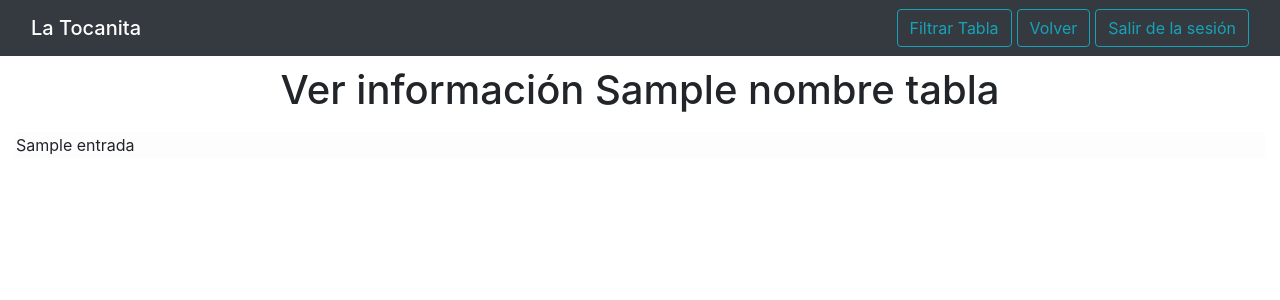
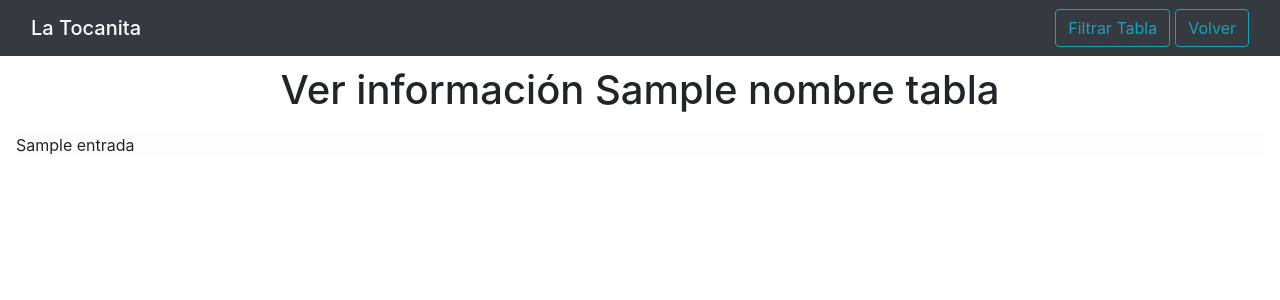
Before and after one commit to facaslo/base_datos_La_Tocanita, a Flask app: template templates/verTabla.html in a window 1280 px wide. Shown: the top 300 px of the page. Run offline with Flask 2, Linux system fonts and the light colour scheme; the template is opened without the code that fills it: most values are stand-ins (such as "Sample title", 1, 10 or a date in 2020); some libraries are stand-ins or nearby versions.

Commit message:
Se corrigieron errores en botones

```diff
--- a/templates/verTabla.html
+++ b/templates/verTabla.html
@@ -28,13 +28,6 @@
         >
           Volver
         </button>
-        <button
-          onclick="logout()"
-          class="btn btn-outline-info my-2 my-sm-0 d-flex"
-          id="nav-salir"
-        >
-          Salir de la sesión
-        </button>
       </div>
     </div>
   </nav>
```
Also changed, not shown: templates/filtro.html (+0 -7 lines).
